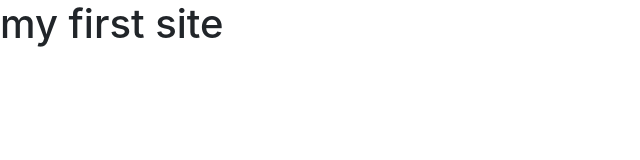
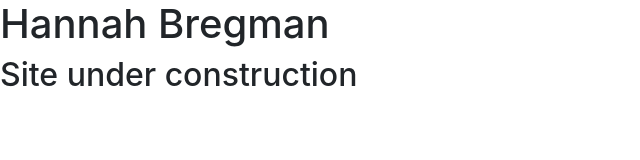
Before and after one commit to bregmanh/test-site, a plain HTML site: page index.html in a window 1280 px wide. Shown: the whole page, without its empty margins (0-640 px from the left). Drawn offline with nearby package versions, Linux system fonts and the light colour scheme.

Commit message:
added a sentence

```diff
--- a/index.html
+++ b/index.html
@@ -17,7 +17,8 @@
     <!--[if lt IE 7]>
       <p class="browsehappy">You are using an <strong>outdated</strong> browser. Please <a href="#">upgrade your browser</a> to improve your experience.</p>
     <![endif]-->
-    <h1>my first site</h1>
+    <h1>Hannah Bregman</h1>
     <script src="" async defer></script>
+    <h2>Site under construction</h2>
   </body>
 </html>
```
